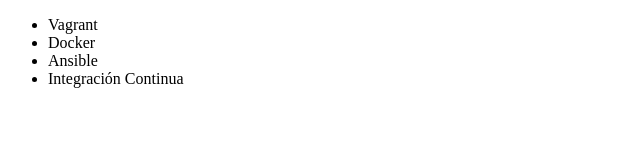
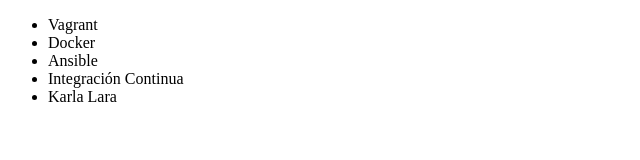
Before and after one commit to KarlaLaraGuerrero/alura-git, a plain HTML site: page index.html in a window 1280 px wide. Shown: the full height of the page, 0-640 px from the left. Drawn offline with Linux system fonts and the light colour scheme.

Commit message:
Agregado de mi nombre con un li

```diff
--- a/index.html
+++ b/index.html
@@ -11,6 +11,7 @@
 		<li>Docker</li>
 		<li>Ansible</li>
 		<li>Integración Continua</li>
+		<li>Karla Lara</li>
 	</ul>
 </body>
 </html>
```
